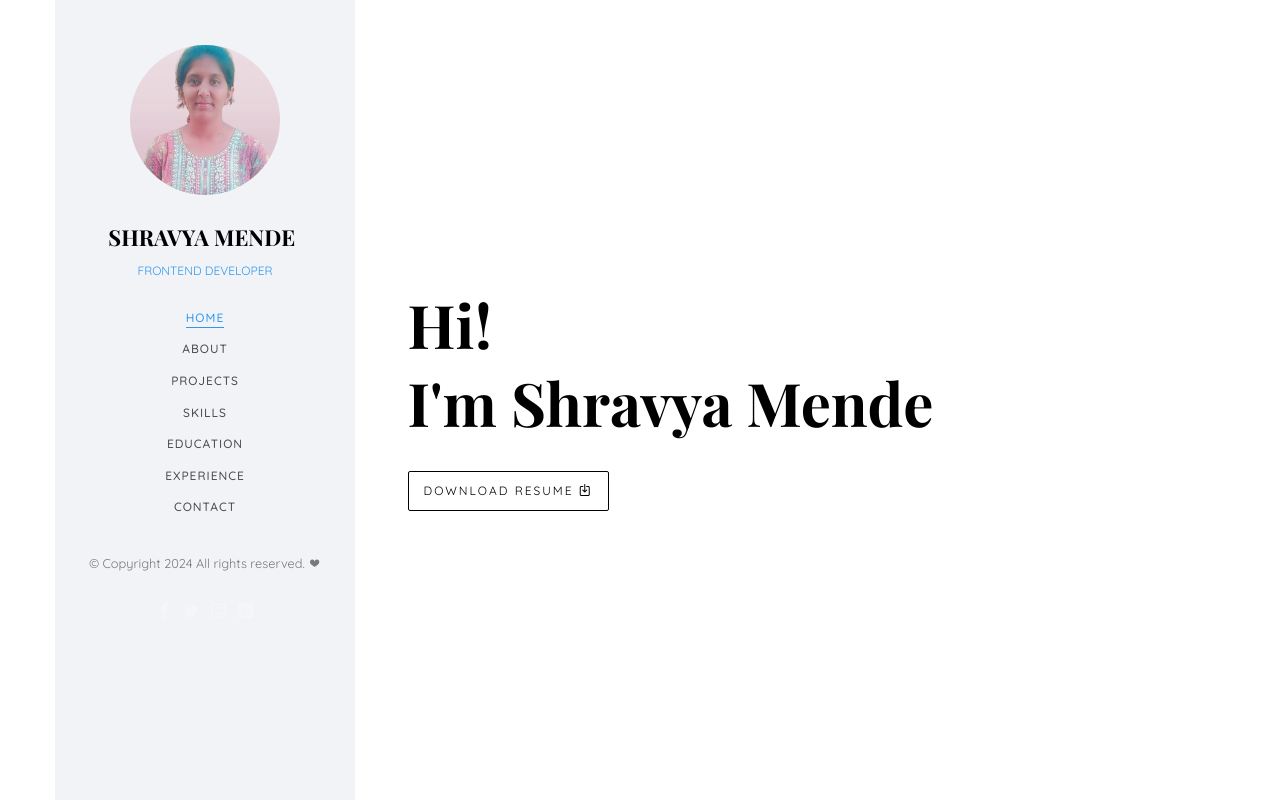
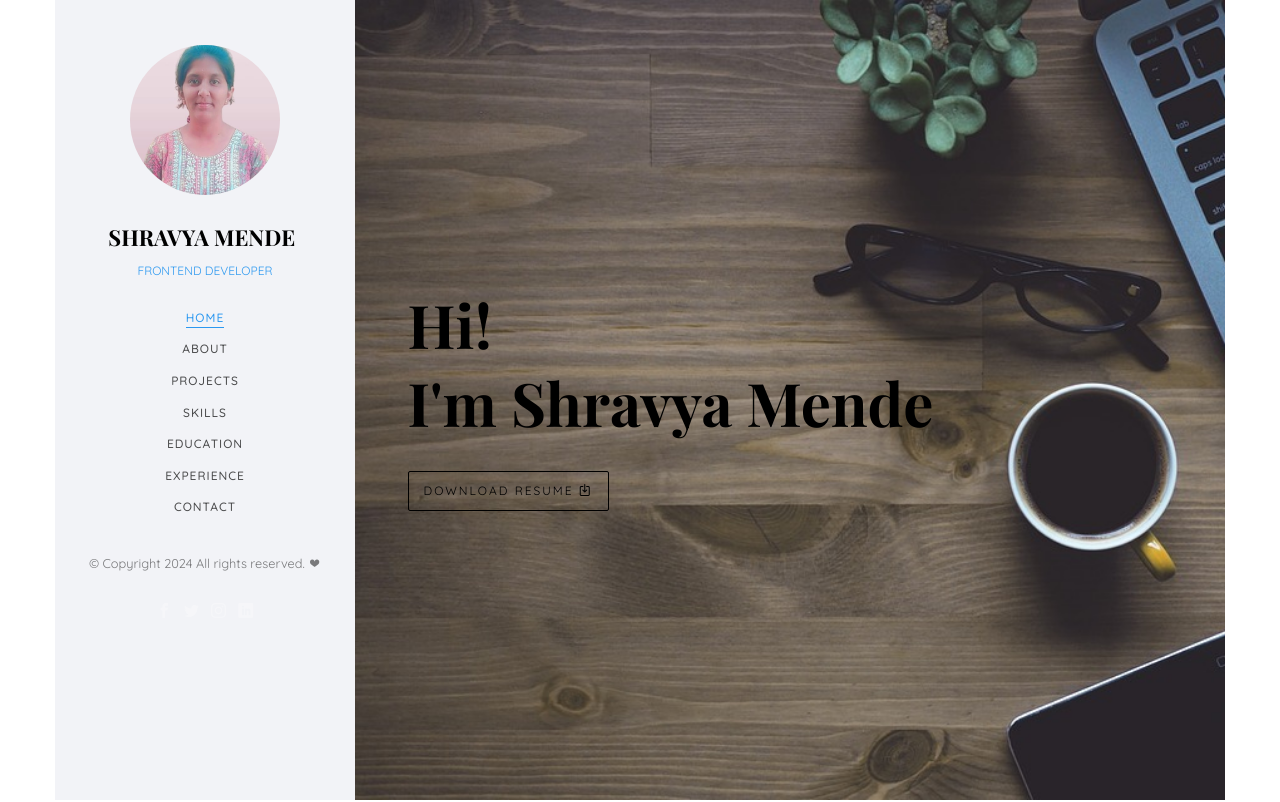
Before and after one commit to Shravya28H0/my-portfolio, a plain HTML site: page index.html in a window 1280 px wide. Shown: the top 802 px of the page. Drawn offline with nearby package versions, Linux system fonts and the light colour scheme; files whose address does not match are found by name; a web font is replaced by a local one.

Commit message:
Update index.html

```diff
--- a/index.html
+++ b/index.html
@@ -27,7 +27,7 @@
 
 	<!-- Place favicon.ico and apple-touch-icon.png in the root directory -->
 	<link rel="shortcut icon" href="images\favicon.jpg">
-
+        <link href="images/favicon.jpg" rel="apple-touch-icon">
 	<link href="https://fonts.googleapis.com/css?family=Quicksand:300,400,500,700" rel="stylesheet">
 	<link href="https://fonts.googleapis.com/css?family=Playfair+Display:400,400i,700" rel="stylesheet">
 	<link rel="stylesheet" href="https://cdnjs.cloudflare.com/ajax/libs/font-awesome/5.15.4/css/all.min.css">
@@ -98,7 +98,7 @@
 			<section id="colorlib-hero" class="js-fullheight" data-section="home">
 				<div class="flexslider js-fullheight">
 					<ul class="slides">
-				   	<li style="background-image: url(images/.jpg);">
+				   	<li style="background-image: url(images/fbg.jpg);">
 				   		<div class="overlay"></div>
 				   		<div class="container-fluid">
 				   			<div class="row">
```
